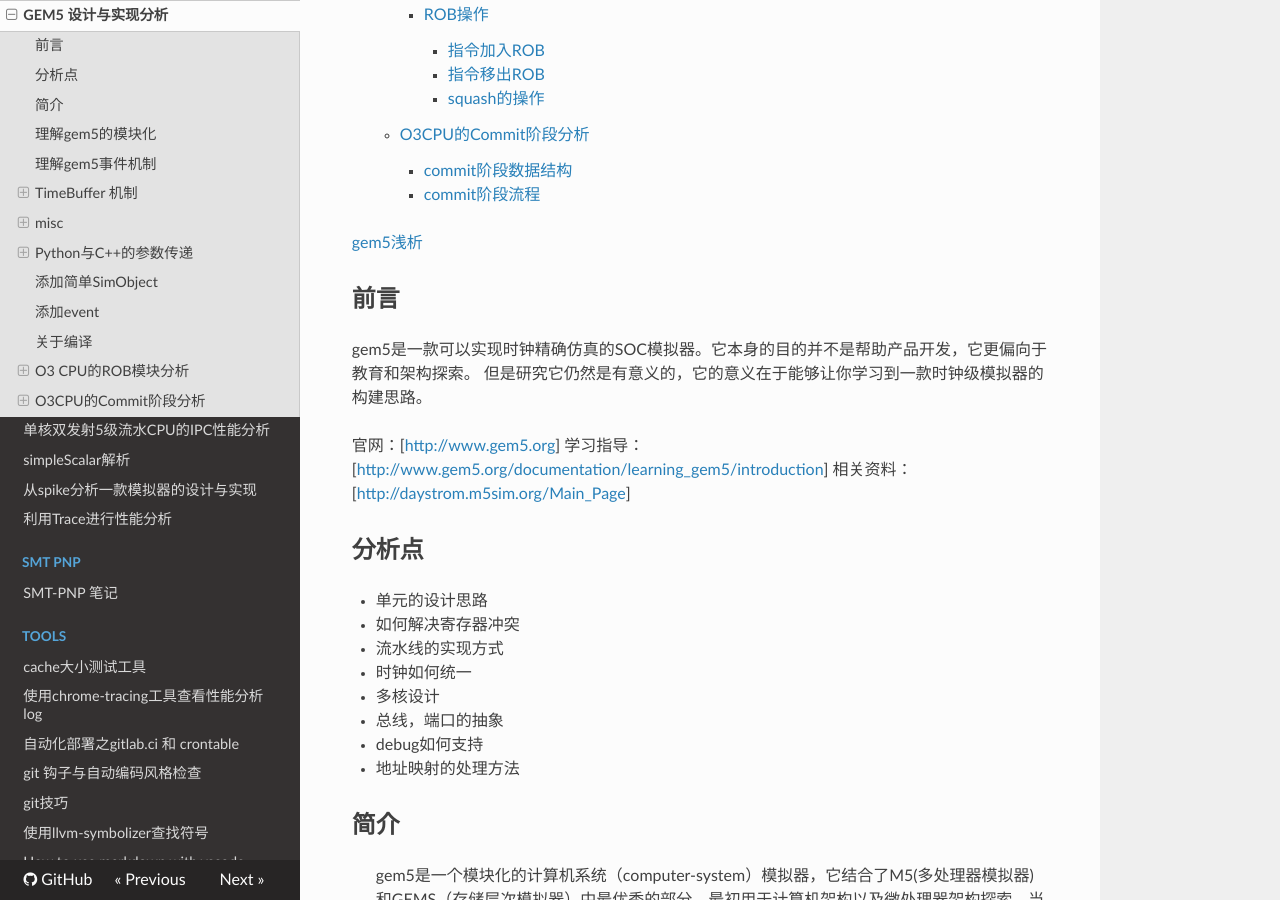
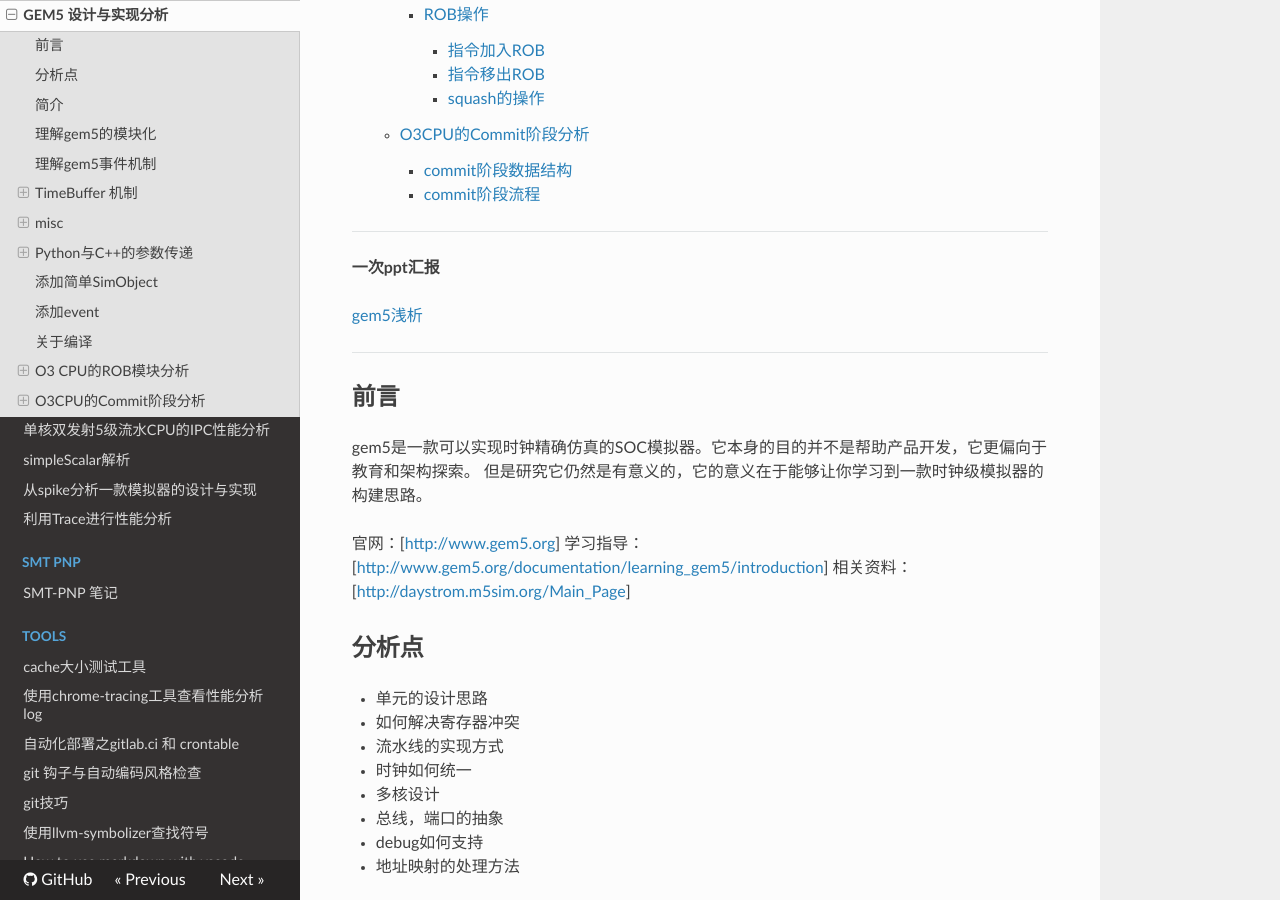
Before and after one commit to chsgcxy/messy_notes, an MkDocs documentation site: the page built from docs/simulator/gem5.md, in a window 1280 px wide and 900 px high, scrolled down 909 px. Built offline with MkDocs 1.6.1, drawn with Linux system fonts in a browser that asks for light colours; nearby versions of some CDN libraries.

Commit message:
update gem5

```diff
--- a/docs/simulator/gem5.md
+++ b/docs/simulator/gem5.md
@@ -2,7 +2,13 @@
 
 [TOC]
 
+---
+
+**一次ppt汇报**
+
 [gem5浅析](./gem5%E6%B5%85%E6%9E%90.pdf)
+
+---
 
 ## 前言
 
```
